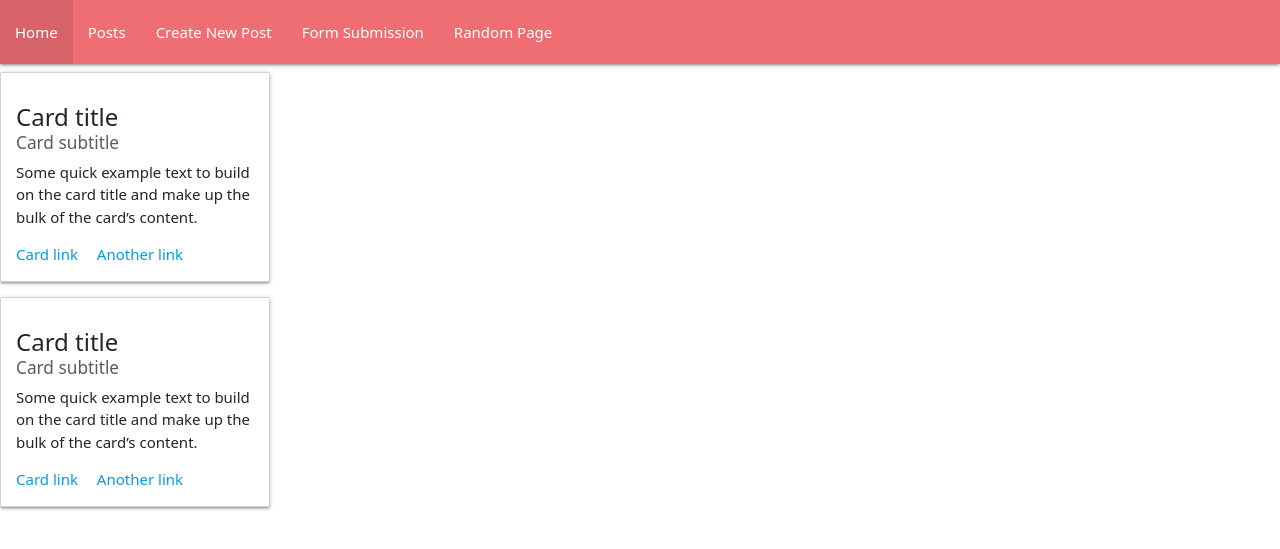
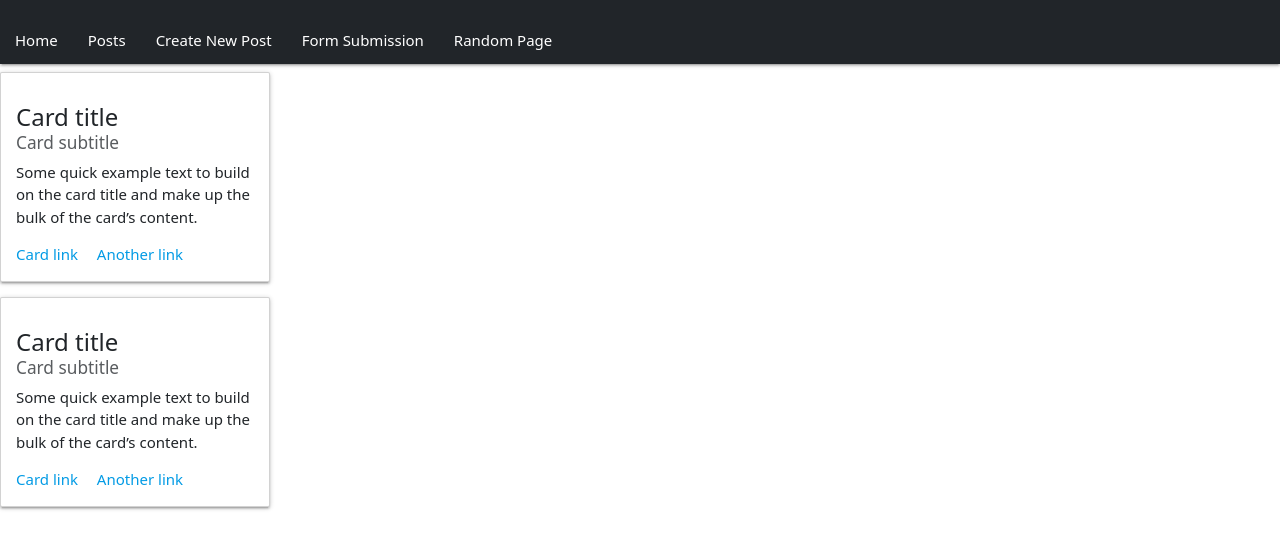
Before and after one commit to Navy-png-1/Website, a Flask app: page / in a window 1280 px wide. Shown: the top 549 px of the page. Run offline with Flask 3, Linux system fonts and the light colour scheme.

Commit message:
switch images from jpeg to png

```diff
--- a/templates/base.html
+++ b/templates/base.html
@@ -8,7 +8,7 @@
     <link href="https://cdn.jsdelivr.net/npm/bootstrap@5.3.8/dist/css/bootstrap.min.css" rel="stylesheet" integrity="sha384-sRIl4kxILFvY47J16cr9ZwB07vP4J8+LH7qKQnuqkuIAvNWLzeN8tE5YBujZqJLB" crossorigin="anonymous">
     <script src="https://cdn.jsdelivr.net/npm/bootstrap@5.3.8/dist/js/bootstrap.bundle.min.js" integrity="sha384-FKyoEForCGlyvwx9Hj09JcYn3nv7wiPVlz7YYwJrWVcXK/BmnVDxM+D2scQbITxI" crossorigin="anonymous"></script>
 
-    <nav>
+    <nav class="navbar navbar-expand-sm bg-dark navbar-dark">
         <div class="nav-wrapper">
         <ul id="nav-mobile" class="left hide-on-med-and-down">
             <li><a href="{{url_for('home')}}">Home</a></li>
--- a/templates/home.html
+++ b/templates/home.html
@@ -5,7 +5,10 @@
     <head>
         <meta charset="utf-8">
         <meta http-equiv="X-UA-Compatible" content="IE=edge">
+        <link rel="icon" href="Home.jpg" sizes="16x16">
+        <html>
         <title>Home</title>
+        <link rel="icon" type="image/png" href="Home.png">
         <meta name="description" content="">
         <meta name="viewport" content="width=device-width, initial-scale=1">
         <link rel="stylesheet" href="">
```
Also changed, not shown: images/Home.png (added).
